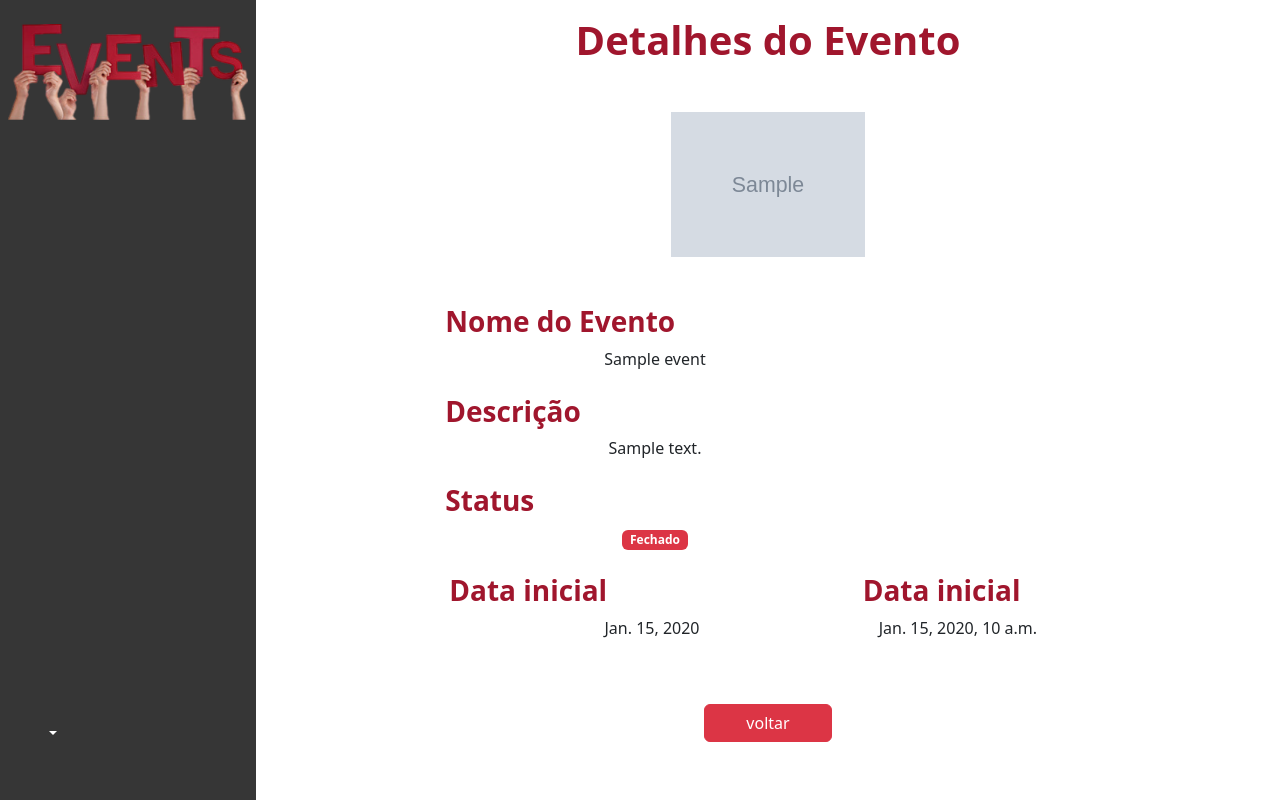
After one commit to Coriast/EvenPy, a Django app: page /event/1/ in a window 1280 px wide. The commit adds this page. Run offline with Django 4.2, Linux system fonts and the light colour scheme; tables that the repository leaves empty hold one stand-in row (values such as "Sample post"); grey boxes marked "Sample" are stand-in pictures; some libraries are stand-ins or nearby versions.

Commit message:
adicionando tela de detalhes do evento

```diff
--- a/base_static/css/style.css
+++ b/base_static/css/style.css
@@ -1,4 +1,4 @@
-:root{
+:root {
     --side-nav-color: #000000c9;
 }
 
@@ -13,17 +13,17 @@
     margin-bottom: 1rem;
 }
 
-
-
 .logo-menu {
     width: 100%;
     height: 6rem;
 }
+
 .font-menu {
     font-size: 1.5rem;
     font-weight: 600;
     color: #fff;
 }
+
 .font-home {
     margin-top: 10rem;
     font-size: 5rem;
@@ -36,6 +36,10 @@
     position: fixed;
     margin-left: 44rem;
     margin-top: 1rem;
+}
+
+.img-md {
+    width: 20%;
 }
 
 .img-card {
@@ -54,10 +58,15 @@
     text-align: center;
 }
 
+.container-custom {
+    margin-top: 2rem;
+}
+
 @media screen and (min-width: 2000px) {
     .logo-menu {
         height: 8rem;
     }
+
     .font-menu {
         font-size: 2.25rem;
     }
--- a/base_templates/partials/_sidenav.html
+++ b/base_templates/partials/_sidenav.html
@@ -31,11 +31,11 @@
             <div
                class="collapse"
                id="collapseEvents"
-               style="margin-left: 1.5rem;"
+               style="margin-left: 1rem;"
             >
                <li
-                  class="nav-item"
-                  onclick="window.location.href='{% url "event" %}'">
+                  class="nav-item btn"
+                  onclick="window.location.href='{% url "events" %}'">
                   <a class="nav-link text-white">
                      <i class="fa-regular fa-calendar-days" style="color: #9c142b;"></i>
                      <span class="nav-link-text ms-1 font-menu">
@@ -44,7 +44,7 @@
                   </a>
                </li>
                <li
-                  class="nav-item mt-3"
+                  class="nav-item mt-3 btn"
                   onclick="window.location.href='{% url "register_event" %}'"
                >
                   <a class="nav-link text-white">
--- a/event/templates/event/pages/event.html
+++ b/event/templates/event/pages/event.html
@@ -10,7 +10,7 @@
                     <h5 class="card-title">{{ event.name }}</h5>
                     <p class="card-text">{{ event.description }}</p>
                     <div class="text-center">
-                        <a href="#" class="btn btn-dark">Ver mais</a>
+                        <a href="{% url 'event_detail' event.id %}" class="btn btn-dark">Ver mais</a>
                     </div>
                 </div>
             </div>
--- /dev/null
+++ b/event/templates/event/pages/event_detail.html
@@ -0,0 +1,53 @@
+{% extends 'base.html' %}
+{% load static %}
+
+{% block content %}
+    <div class="container">
+        <div class="row">
+            <h1 class="text-center mb-5" style="font-weight: bold; color: #a0162d;">Detalhes do Evento</h1>
+            <figure class="text-center">
+                <img class="img-md" src="{{ event.image.url }}" alt="logo do evento">
+            </figure>
+        </div>
+
+        <div class="container-custom">
+            <div class="offset-2 col-5 mt-4">
+                <h3 class="text-start" style="font-weight: bold; color: #a0162d;">Nome do Evento</h3>
+                <p class="text-center ms-3">{{ event.name }}</p>
+            </div>
+            <div class="offset-2 col-5 mt-4">
+                <h3 class="text-start" style="font-weight: bold; color: #a0162d;">Descrição</h3>
+                <p class="text-center ms-3">{{ event.description }}</p>
+            </div>
+            <div class="offset-2 col-5 mt-4">
+                <h3 class="text-start" style="font-weight: bold; color: #a0162d;">Status</h3>
+                <p
+                class="text-center ms-3"
+                >
+                    {% if event.closed %}
+                        <span class="badge bg-danger">Fechado</span>
+                    {% else %}
+                        <span class="badge bg-success">Aberto</span>
+                    {% endif %}
+            </div>
+
+            <div class="row mt-4">
+                <div class="offset-2 col-5">
+                    <h3 class="text-start" style="font-weight: bold; color: #a0162d;">Data inicial</h3>
+                    <p class="text-center ms-3">{{ event.start_date }}</p>
+                </div>
+                <div class="col-auto">
+                    <h3 class="text-start" style="font-weight: bold; color: #a0162d;">Data inicial</h3>
+                    <p class="text-center ms-3">{{ event.end_date }}</p>
+                </div>
+            </div>
+        </div>
+
+        <div class="text-center mt-5">
+            <a class="btn btn-danger" href="{% url 'events' %}" style="width: 8rem;">
+                <i class="fa fa-paper-plane" aria-hidden="true"></i>
+                voltar
+            </a>
+        </div>
+    </div>
+{% endblock content %}
--- a/event/urls.py
+++ b/event/urls.py
@@ -6,7 +6,8 @@ urlpatterns = [
     path("logout/", views.LogoutView.as_view(), name="logout"),
     path("register/", views.RegisterView.as_view(), name="register"),
     path("index/", views.HomeView.as_view(), name="home"),
-    path("event/", views.EventView.as_view(), name="event"),
+    path("event/", views.EventView.as_view(), name="events"),
+    path("event/<int:pk>/", views.EventDetailView.as_view(), name="event_detail"),
     path("add-event/", views.RegisterEventView.as_view(), name="register_event"),
     path("add-conductor/", views.RegisterConductorView.as_view(), name="register_conductor"),
 ]
--- a/event/views.py
+++ b/event/views.py
@@ -59,7 +59,7 @@ class RegisterEventView(View):
             image = request.FILES.get("image")
             conductor_id = request.POST.get("conductor")
 
-            conductor = Conductor.objects.get(id=conductor_id)
+            # conductor = Conductor.objects.get(id=conductor_id)
 
             if (
                 not name
@@ -77,11 +77,11 @@ class RegisterEventView(View):
                 start_date=start_date,
                 end_date=end_date,
                 image=image,
-                conductor=conductor,
+                # conductor=conductor,
             )
             event.save()
             messages.success(request, "Evento cadastrado com sucesso!")
-            return redirect("event")
+            return redirect("events")
         except Exception as e:
             return print(e)
 
@@ -93,6 +93,15 @@ class EventView(View):
         events = Event.objects.all()
 
         context = {"events": events}
+        return render(request, self.template_name, context)
+
+
+class EventDetailView(View):
+    template_name = "event/pages/event_detail.html"
+
+    def get(self, request, pk):
+        event = Event.objects.get(pk=pk)
+        context = {"event": event}
         return render(request, self.template_name, context)
 
 
```
Also changed, not shown: event/migrations/0002_remove_event_conductor.py (added).
